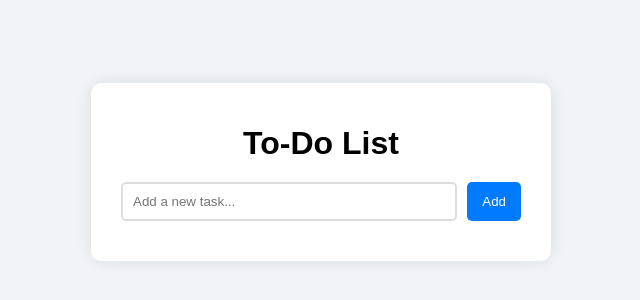
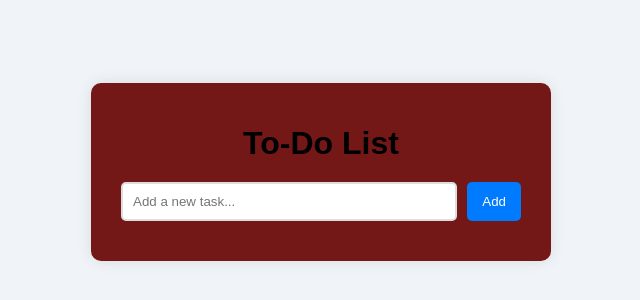
Before and after one commit to Mostafa219/source-code-day1task, a plain HTML site: page index.html in a window 1280 px wide. Shown: the part 228-528 px from the top of the page, without its empty margins (319-959 px from the left). Drawn offline with Linux system fonts and the light colour scheme.

Commit message:
changing background color of container to red

```diff
--- a/style.css
+++ b/style.css
@@ -9,7 +9,7 @@ body {
 }
 
 .container {
-  background-color: #fff;
+  background-color: #741717;
   padding: 20px 30px;
   border-radius: 10px;
   box-shadow: 0 0 15px rgba(0, 0, 0, 0.1);
```
